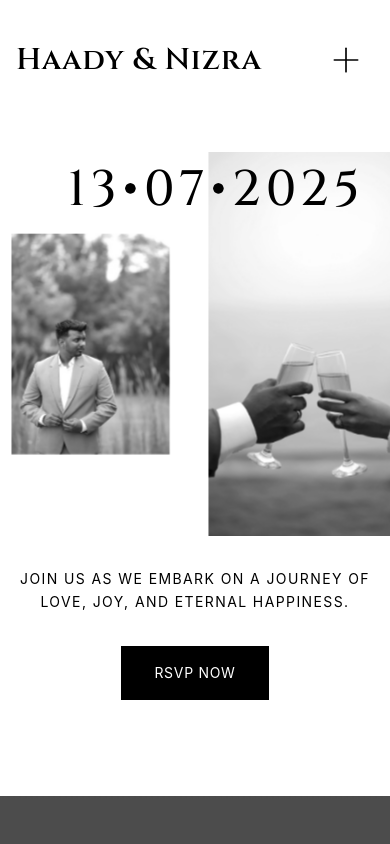
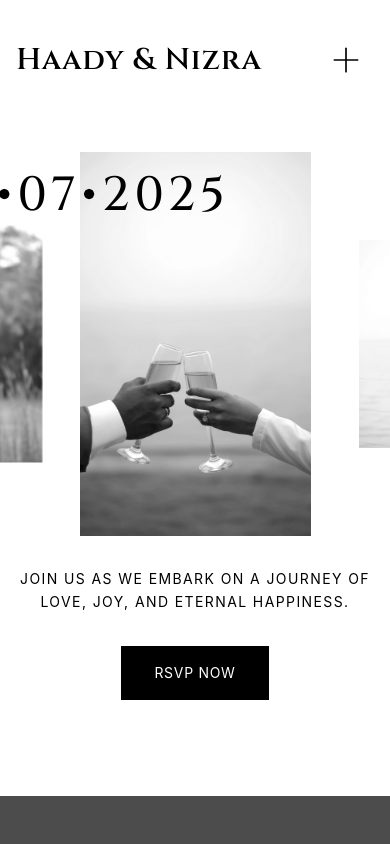
Before and after one commit to HaadyDevs/eternal-union-canvas, a React (Vite) app: page / in a window 390 px wide. Shown: the top 844 px of the page. Built offline with nearby package versions, Linux system fonts and the light colour scheme.

Commit message:
Fix: Mobile hero image animation
Adjusted mobile hero image animation to scale only the side images based on scroll position, keeping the center image static. Also, set initial scroll position to center the center image on page load.

```diff
--- a/src/components/WeddingHero.tsx
+++ b/src/components/WeddingHero.tsx
@@ -16,13 +16,14 @@ const WeddingHero = () => {
     priority: true
   });
 
+  // Center the carousel on initial load
   useEffect(() => {
-    if (containerRef.current) {
-      const container = containerRef.current;
-      const scrollWidth = container.scrollWidth;
-      const clientWidth = container.clientWidth;
-      const scrollLeft = (scrollWidth - clientWidth) / 2;
-      container.scrollLeft = scrollLeft;
+    if (carouselRef.current) {
+      const carousel = carouselRef.current;
+      const scrollWidth = carousel.scrollWidth;
+      const clientWidth = carousel.clientWidth;
+      const centerPosition = (scrollWidth - clientWidth) / 2;
+      carousel.scrollLeft = centerPosition;
     }
   }, []);
 
@@ -41,8 +42,8 @@ const WeddingHero = () => {
     }
   }, []);
 
-  // Calculate scale based on scroll position for mobile
-  const getImageScale = (imageIndex: number) => {
+  // Calculate scale based on scroll position for mobile side images only
+  const getSideImageScale = (imageIndex: number) => {
     if (typeof window === 'undefined' || window.innerWidth >= 1024) return 1;
 
     const carousel = carouselRef.current;
@@ -51,23 +52,35 @@ const WeddingHero = () => {
     const scrollLeft = scrollPosition;
     const containerWidth = carousel.clientWidth;
     const imageWidth = 450; // Width of side images
+    const centerImageWidth = 700; // Width of center image
     const gap = 48; // Gap between images (12 * 4px)
 
+    // Calculate the center position of the viewport
+    const viewportCenter = scrollLeft + containerWidth / 2;
+
     // Calculate center positions for each image
-    const leftImageCenter = 0;
-    const centerImageCenter = imageWidth + gap;
-    const rightImageCenter = (imageWidth + gap) * 2 + 250; // 250 is additional width for center image
+    const leftImageCenter = imageWidth / 2;
+    const centerImageCenter = imageWidth + gap + centerImageWidth / 2;
+    const rightImageCenter = imageWidth + gap + centerImageWidth + gap + imageWidth / 2;
 
-    const centers = [leftImageCenter, centerImageCenter, rightImageCenter];
-    const currentCenter = scrollLeft + containerWidth / 2;
+    let targetImageCenter;
+    if (imageIndex === 0) {
+      targetImageCenter = leftImageCenter;
+    } else if (imageIndex === 2) {
+      targetImageCenter = rightImageCenter;
+    } else {
+      return 1; // Center image doesn't scale
+    }
 
-    // Calculate distance from current scroll position to image center
-    const distance = Math.abs(currentCenter - centers[imageIndex]);
-    const maxDistance = imageWidth + gap;
+    // Calculate distance from viewport center to image center
+    const distance = Math.abs(viewportCenter - targetImageCenter);
+    const maxDistance = containerWidth / 2 + imageWidth / 2;
 
-    // Scale between 1.0 and 1.1 based on proximity to center
-    const scale = Math.max(1.0, 1.1 - (distance / maxDistance) * 0.1);
-    return Math.min(scale, 1.1);
+    // Scale up when image is closer to center (inverse relationship)
+    const normalizedDistance = Math.min(distance / maxDistance, 1);
+    const scale = 1 + (1 - normalizedDistance) * 0.15; // Scale up to 1.15x when centered
+
+    return Math.max(1, Math.min(scale, 1.15));
   };
 
   return (
@@ -138,14 +151,15 @@ const WeddingHero = () => {
           ref={carouselRef}
           className="relative w-full overflow-x-auto mb-8 px-4 scroll-smooth [&::-webkit-scrollbar]:hidden [-ms-overflow-style:none] [scrollbar-width:none]"
         >
-          <div className="flex items-center justify-center gap-12 min-w-[160vw]">
+          <div className="flex items-center justify-start gap-12 min-w-[160vw]">
             {/* Left Image with Dynamic Scaling */}
             <div
               style={{
                 width: "450px",
                 height: "208px",
-                transform: `scale(${getImageScale(0)})`,
-                transition: 'transform 0.3s ease-out'
+                transform: `scale(${getSideImageScale(0)})`,
+                transition: 'transform 0.3s ease-out',
+                transformOrigin: 'center'
               }}
             >
               <OptimizedImage
@@ -157,13 +171,11 @@ const WeddingHero = () => {
               />
             </div>
 
-            {/* Center Image with Date */}
+            {/* Center Image - No Scaling, with Date */}
             <div
               style={{
                 width: "700px",
-                height: "384px",
-                transform: `scale(${getImageScale(1)})`,
-                transition: 'transform 0.3s ease-out'
+                height: "384px"
               }}
               className="relative z-10"
             >
@@ -184,8 +196,9 @@ const WeddingHero = () => {
               style={{
                 width: "450px",
                 height: "208px",
-                transform: `scale(${getImageScale(2)})`,
-                transition: 'transform 0.3s ease-out'
+                transform: `scale(${getSideImageScale(2)})`,
+                transition: 'transform 0.3s ease-out',
+                transformOrigin: 'center'
               }}
             >
               <OptimizedImage
```
